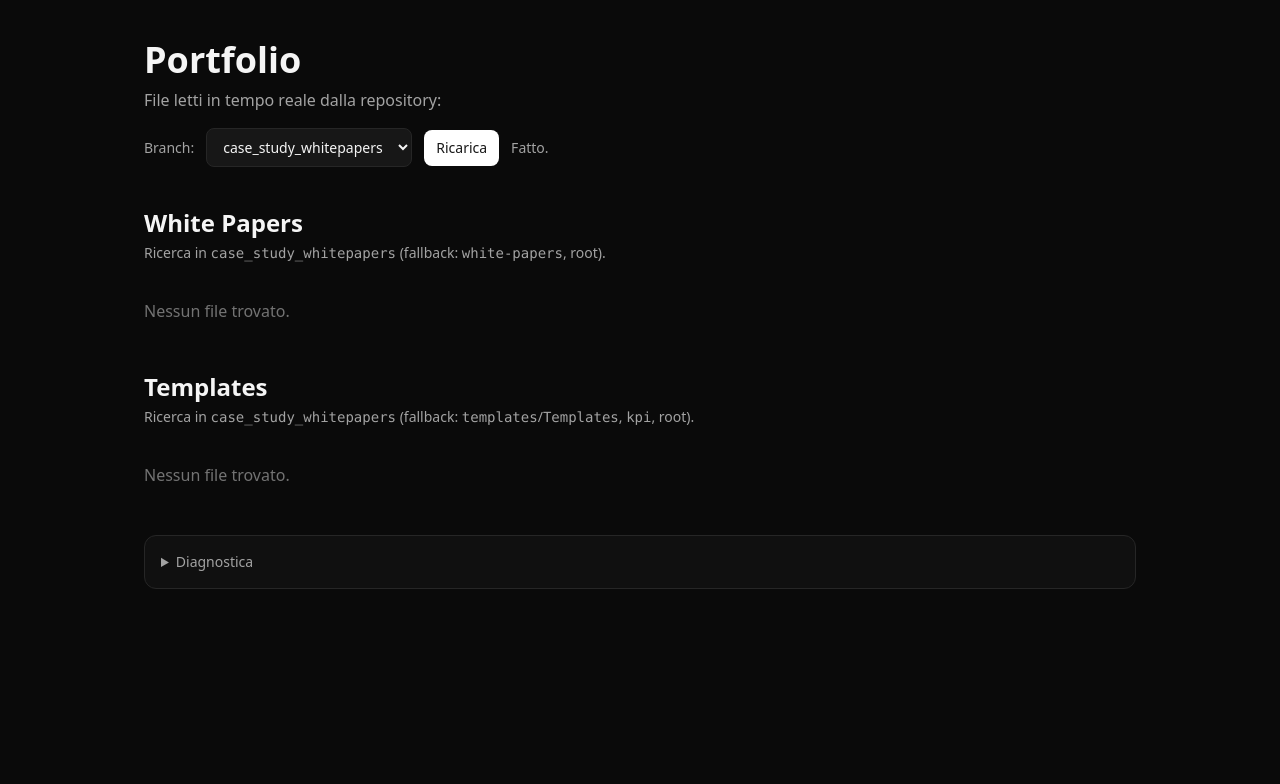
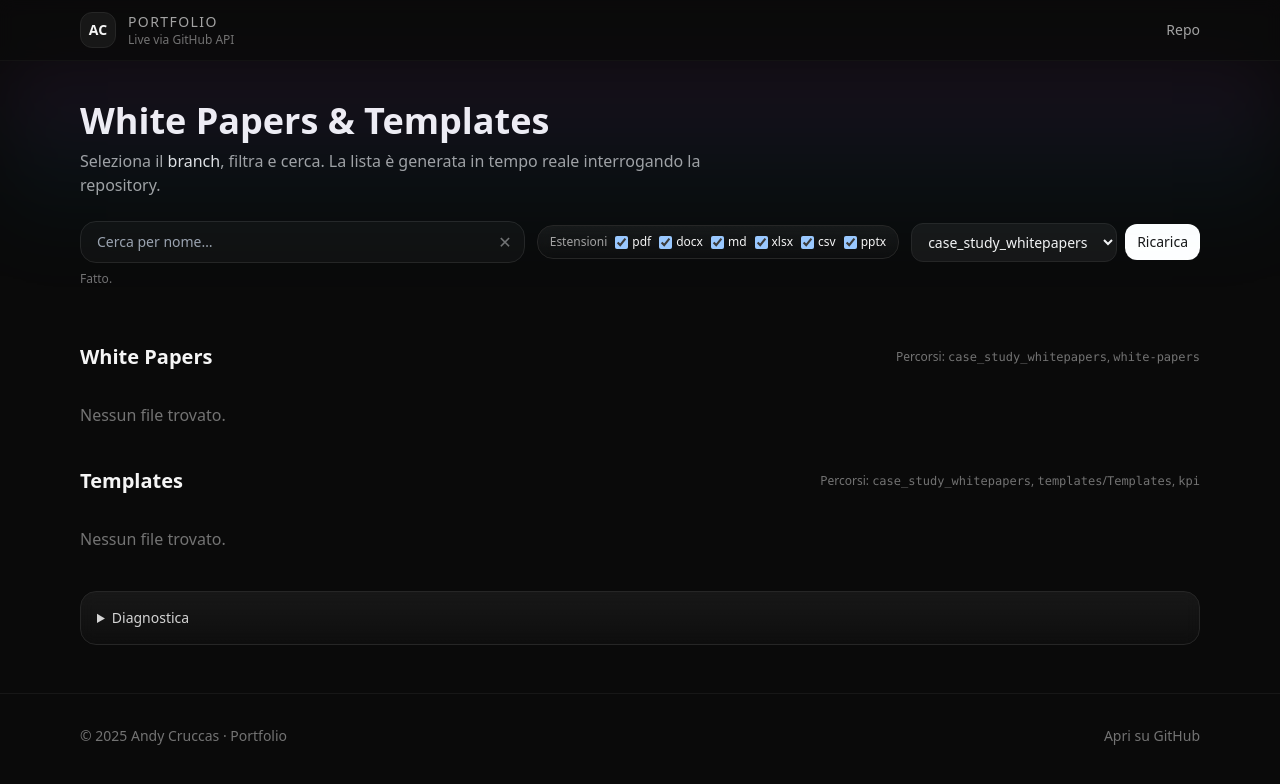
Before and after one commit to andycruccas92/Portfolio, a plain HTML site: page index.html in a window 1280 px wide. Drawn offline with nearby package versions, Linux system fonts and the light colour scheme; no server answers.

Commit message:
Update index.html

```diff
--- a/index.html
+++ b/index.html
@@ -2,48 +2,109 @@
 <html lang="it">
 <head>
   <meta charset="UTF-8" />
+  <meta name="color-scheme" content="dark">
   <meta name="viewport" content="width=device-width, initial-scale=1.0"/>
   <title>Portfolio — White Papers & Templates</title>
   <script src="https://cdn.tailwindcss.com"></script>
-  <style>.spin{animation:spin 1s linear infinite}@keyframes spin{to{transform:rotate(360deg)}}</style>
+  <style>
+    .spin{animation:spin 1s linear infinite}@keyframes spin{to{transform:rotate(360deg)}}
+    .fade-in{animation:fade .35s ease-out}@keyframes fade{from{opacity:0;transform:translateY(4px)}to{opacity:1;transform:translateY(0)}}
+    .glass{background:linear-gradient(180deg, rgba(255,255,255,.06), rgba(255,255,255,.02)); backdrop-filter: blur(8px)}
+    .grid-auto{display:grid;grid-template-columns:repeat(auto-fill,minmax(280px,1fr));gap:1rem}
+  </style>
 </head>
 <body class="bg-neutral-950 text-neutral-100 min-h-screen">
-  <main class="max-w-5xl mx-auto py-10 px-4">
-    <header class="mb-10">
-      <h1 class="text-3xl md:text-4xl font-bold">Portfolio</h1>
-      <p class="text-neutral-400 mt-2">File letti in tempo reale dalla repository:</p>
-      <div class="mt-4 flex flex-wrap items-center gap-3 text-sm">
-        <span class="text-neutral-400">Branch:</span>
-        <select id="branchSel" class="bg-neutral-900 border border-neutral-800 rounded-lg px-3 py-2">
-          <option value="main">main</option>
-          <option value="case_study_whitepapers" selected>case_study_whitepapers</option>
-        </select>
-        <button id="reloadBtn" class="px-3 py-2 rounded-lg bg-white text-neutral-900">Ricarica</button>
-        <span id="status" class="text-neutral-400"></span>
+  <!-- NAV -->
+  <header class="sticky top-0 z-50 border-b border-neutral-900/70 bg-neutral-950/70 backdrop-blur">
+    <div class="max-w-6xl mx-auto px-4 py-3 flex items-center justify-between">
+      <div class="flex items-center gap-3">
+        <div class="h-9 w-9 rounded-xl grid place-items-center bg-neutral-900 border border-neutral-800 text-sm font-bold">AC</div>
+        <div>
+          <div class="text-sm tracking-widest uppercase text-neutral-400">Portfolio</div>
+          <div class="text-xs text-neutral-500">Live via GitHub API</div>
+        </div>
       </div>
-    </header>
+      <a href="https://github.com/andycruccas92/Portfolio" class="text-sm text-neutral-400 hover:text-white">Repo</a>
+    </div>
+  </header>
 
-    <section id="whitepapers" class="mb-12">
-      <h2 class="text-2xl font-semibold">White Papers</h2>
-      <p class="text-neutral-400 text-sm mt-1">Ricerca in <code>case_study_whitepapers</code> (fallback: <code>white-papers</code>, root).</p>
-      <div id="wpList" class="mt-5 grid md:grid-cols-2 gap-4"></div>
+  <!-- HERO -->
+  <section class="relative">
+    <div class="absolute inset-0 pointer-events-none" aria-hidden="true">
+      <div class="h-48 bg-gradient-to-b from-fuchsia-500/10 via-sky-500/5 to-transparent blur-2xl"></div>
+    </div>
+    <div class="max-w-6xl mx-auto px-4 pt-10 pb-6">
+      <h1 class="text-3xl md:text-4xl font-semibold">White Papers & Templates</h1>
+      <p class="text-neutral-400 mt-2 max-w-2xl">
+        Seleziona il <span class="font-medium text-neutral-200">branch</span>, filtra e cerca. La lista è generata in tempo reale interrogando la repository.
+      </p>
+
+      <div class="mt-6 grid md:grid-cols-[1fr_auto_auto] gap-3 items-center">
+        <div class="flex rounded-2xl border border-neutral-800 bg-neutral-900/60">
+          <input id="search" placeholder="Cerca per nome…" class="w-full bg-transparent px-4 py-2.5 text-sm outline-none" />
+          <button id="clearSearch" class="px-3 text-neutral-500 hover:text-neutral-200">✕</button>
+        </div>
+
+        <div class="flex items-center gap-2 glass rounded-2xl border border-neutral-800 px-3 py-2">
+          <span class="text-xs text-neutral-400">Estensioni</span>
+          <label class="text-xs flex items-center gap-1"><input type="checkbox" class="filter-ext" value="pdf" checked>pdf</label>
+          <label class="text-xs flex items-center gap-1"><input type="checkbox" class="filter-ext" value="docx" checked>docx</label>
+          <label class="text-xs flex items-center gap-1"><input type="checkbox" class="filter-ext" value="md" checked>md</label>
+          <label class="text-xs flex items-center gap-1"><input type="checkbox" class="filter-ext" value="xlsx" checked>xlsx</label>
+          <label class="text-xs flex items-center gap-1"><input type="checkbox" class="filter-ext" value="csv" checked>csv</label>
+          <label class="text-xs flex items-center gap-1"><input type="checkbox" class="filter-ext" value="pptx" checked>pptx</label>
+        </div>
+
+        <div class="flex items-center gap-2">
+          <select id="branchSel" class="bg-neutral-900 border border-neutral-800 rounded-xl px-3 py-2 text-sm">
+            <option value="case_study_whitepapers" selected>case_study_whitepapers</option>
+            <option value="main">main</option>
+          </select>
+          <button id="reloadBtn" class="px-3 py-2 rounded-xl bg-white text-neutral-900 text-sm">Ricarica</button>
+        </div>
+      </div>
+      <div id="status" class="mt-2 text-xs text-neutral-500">Pronto.</div>
+    </div>
+  </section>
+
+  <!-- CONTENT -->
+  <main class="max-w-6xl mx-auto px-4 pb-12">
+    <!-- White Papers -->
+    <section class="mt-8">
+      <div class="flex items-center justify-between">
+        <h2 class="text-xl font-semibold">White Papers</h2>
+        <div class="text-xs text-neutral-500">Percorsi: <code>case_study_whitepapers</code>, <code>white-papers</code></div>
+      </div>
+      <div id="wpList" class="mt-4 grid-auto"></div>
       <div id="wpEmpty" class="mt-4 text-neutral-500 hidden">Nessun file trovato.</div>
     </section>
 
-    <section id="templates" class="mb-12">
-      <h2 class="text-2xl font-semibold">Templates</h2>
-      <p class="text-neutral-400 text-sm mt-1">Ricerca in <code>case_study_whitepapers</code> (fallback: <code>templates</code>/<code>Templates</code>, <code>kpi</code>, root).</p>
-      <div id="tplList" class="mt-5 grid md:grid-cols-2 gap-4"></div>
+    <!-- Templates -->
+    <section class="mt-10">
+      <div class="flex items-center justify-between">
+        <h2 class="text-xl font-semibold">Templates</h2>
+        <div class="text-xs text-neutral-500">Percorsi: <code>case_study_whitepapers</code>, <code>templates</code>/<code>Templates</code>, <code>kpi</code></div>
+      </div>
+      <div id="tplList" class="mt-4 grid-auto"></div>
       <div id="tplEmpty" class="mt-4 text-neutral-500 hidden">Nessun file trovato.</div>
     </section>
 
-    <section id="debug" class="mt-12">
-      <details class="bg-neutral-900/50 border border-neutral-800 rounded-xl p-4">
-        <summary class="cursor-pointer text-sm text-neutral-400">Diagnostica</summary>
+    <!-- Debug -->
+    <section class="mt-10">
+      <details class="glass border border-neutral-800 rounded-2xl p-4">
+        <summary class="cursor-pointer text-sm text-neutral-300">Diagnostica</summary>
         <pre id="debugOut" class="mt-3 text-xs text-neutral-300 whitespace-pre-wrap"></pre>
       </details>
     </section>
   </main>
+
+  <!-- FOOTER -->
+  <footer class="border-t border-neutral-900">
+    <div class="max-w-6xl mx-auto px-4 py-8 text-sm text-neutral-500 flex flex-col md:flex-row gap-2 md:items-center md:justify-between">
+      <div>© <span id="y"></span> Andy Cruccas · Portfolio</div>
+      <a class="hover:text-neutral-300" href="https://github.com/andycruccas92/Portfolio">Apri su GitHub</a>
+    </div>
+  </footer>
 
   <script>
     const OWNER = "andycruccas92";
@@ -51,135 +112,110 @@
     const DEFAULT_BRANCH = "case_study_whitepapers";
 
     const GROUPS = [
-      {
-        key: "wp",
-        title: "White Papers",
-        // priorità: sotto-cartelle prevedibili > cartella tema > root (limitata)
-        paths: ["case_study_whitepapers", "white-papers"],
-        exts: ["pdf","docx","doc","md"],
-        targetEl: "wpList",
-        emptyEl: "wpEmpty",
-        classifier: (f) => true // tutto ciò che matcha exts va qui
-      },
-      {
-        key: "tpl",
-        title: "Templates",
-        // includo anche duplicati di case nelle maiuscole per robustezza
-        paths: ["case_study_whitepapers", "templates", "Templates", "kpi"],
-        exts: ["xlsx","xls","csv","pptx","docx","md","pdf"],
-        targetEl: "tplList",
-        emptyEl: "tplEmpty",
-        classifier: (f) => true
-      }
+      { key:"wp", title:"White Papers", paths:["case_study_whitepapers","white-papers"], exts:["pdf","docx","doc","md"], targetEl:"wpList", emptyEl:"wpEmpty" },
+      { key:"tpl", title:"Templates", paths:["case_study_whitepapers","templates","Templates","kpi"], exts:["xlsx","xls","csv","pptx","docx","md","pdf"], targetEl:"tplList", emptyEl:"tplEmpty" }
     ];
 
-    const statusEl = document.getElementById("status");
-    const debugEl  = document.getElementById("debugOut");
-    const branchSel= document.getElementById("branchSel");
-    const reloadBtn= document.getElementById("reloadBtn");
+    const el = (id)=>document.getElementById(id);
+    const statusEl=el("status"), debugEl=el("debugOut"), branchSel=el("branchSel"), reloadBtn=el("reloadBtn");
+    const searchEl=el("search"), clearSearchEl=el("clearSearch");
+    document.getElementById("y").textContent = new Date().getFullYear();
 
-    branchSel.value = DEFAULT_BRANCH;
-    reloadBtn.addEventListener("click", () => loadAll(branchSel.value));
-    branchSel.addEventListener("change", () => loadAll(branchSel.value));
-
-    function extOf(name) {
-      const i = name.lastIndexOf(".");
-      return i >= 0 ? name.slice(i+1).toLowerCase() : "";
+    function extOf(n){const i=n.lastIndexOf(".");return i>=0?n.slice(i+1).toLowerCase():"";}
+    function card(f, ref){
+      const raw  = `https://raw.githubusercontent.com/${OWNER}/${REPO}/${encodeURIComponent(ref)}/${f.path}`;
+      const blob = `https://github.com/${OWNER}/${REPO}/blob/${encodeURIComponent(ref)}/${f.path}`;
+      return `<article class="glass fade-in rounded-2xl border border-neutral-800 p-5">
+        <div class="flex items-start justify-between gap-3">
+          <div>
+            <h3 class="font-medium text-white">${f.icon||"📄"} ${f.name}</h3>
+            <p class="text-[11px] text-neutral-400 mt-1">${f.path}</p>
+          </div>
+          <span class="text-[10px] px-2 py-0.5 rounded-full border border-neutral-700 text-neutral-300">${extOf(f.name)}</span>
+        </div>
+        <div class="mt-4 flex gap-2">
+          <a class="px-3 py-1 rounded-lg bg-white text-neutral-900 text-sm" href="${raw}" target="_blank" rel="noreferrer">Apri/Scarica</a>
+          <a class="px-3 py-1 rounded-lg border border-neutral-700 text-sm" href="${blob}" target="_blank" rel="noreferrer">Vedi su GitHub</a>
+        </div>
+      </article>`;
     }
 
-    async function ghList(path, ref) {
-      const base = `https://api.github.com/repos/${OWNER}/${REPO}/contents`;
+    async function ghList(path, ref){
+      const base=`https://api.github.com/repos/${OWNER}/${REPO}/contents`;
       const url = path ? `${base}/${encodeURIComponent(path)}?ref=${encodeURIComponent(ref)}` : `${base}?ref=${encodeURIComponent(ref)}`;
       const res = await fetch(url);
-      if (res.status === 404) return { path: path || "<root>", items: [], ok: true, status: 404 };
+      if(res.status===404) return { path: path||"<root>", items: [], ok:true, status:404 };
       const data = await res.json();
-      return { path: path || "<root>", items: Array.isArray(data) ? data : [], ok: res.ok, status: res.status };
+      return { path: path||"<root>", items: Array.isArray(data)?data:[], ok: res.ok, status:res.status };
     }
 
-    async function listRecursive(startPath, ref, filterExts) {
-      const stack = [startPath];
-      const out = [];
-      while (stack.length) {
-        const p = stack.pop();
-        const res = await ghList(p, ref);
-        if (!res.ok && res.status !== 404) continue;
-        for (const it of res.items) {
-          if (it.type === "dir") stack.push((p ? p + "/" : "") + it.name);
-          if (it.type === "file" && filterExts.includes(extOf(it.name))) {
-            out.push({ name: it.name, path: (p ? p + "/" : "") + it.name });
+    async function listRecursive(startPath, ref, filterExts){
+      const stack=[startPath], out=[];
+      while(stack.length){
+        const p=stack.pop();
+        const r=await ghList(p, ref);
+        if(!r.ok && r.status!==404) continue;
+        for(const it of r.items){
+          if(it.type==="dir") stack.push((p?p+"/":"")+it.name);
+          if(it.type==="file" && filterExts.includes(extOf(it.name))){
+            out.push({ name: it.name, path: (p?p+"/":"")+it.name });
           }
         }
       }
       return out;
     }
 
-    function card(file, ref) {
-      const raw = `https://raw.githubusercontent.com/${OWNER}/${REPO}/${encodeURIComponent(ref)}/${file.path}`;
-      const blob = `https://github.com/${OWNER}/${REPO}/blob/${encodeURIComponent(ref)}/${file.path}`;
-      return `
-        <article class="rounded-2xl border border-neutral-800 p-5 bg-neutral-900 hover:border-neutral-600">
-          <h3 class="font-medium text-white">📄 ${file.name}</h3>
-          <p class="text-xs text-neutral-400 mt-1">${file.path}</p>
-          <div class="mt-3 flex gap-2">
-            <a class="px-3 py-1 rounded-lg bg-white text-neutral-900 text-sm" href="${raw}" target="_blank" rel="noreferrer">Apri/Scarica</a>
-            <a class="px-3 py-1 rounded-lg border border-neutral-700 text-sm" href="${blob}" target="_blank" rel="noreferrer">Vedi su GitHub</a>
-          </div>
-        </article>
-      `;
+    function getCheckedExts(){
+      return Array.from(document.querySelectorAll(".filter-ext:checked")).map(i=>i.value.toLowerCase());
     }
 
-    async function loadGroup(group, ref) {
-      const target = document.getElementById(group.targetEl);
-      const empty  = document.getElementById(group.emptyEl);
-      target.innerHTML = "";
-      empty.classList.add("hidden");
+    function applyFilters(files){
+      const q = searchEl.value.trim().toLowerCase();
+      const allowed = new Set(getCheckedExts());
+      return files.filter(f => allowed.has(extOf(f.name)) && (!q || f.name.toLowerCase().includes(q)));
+    }
 
-      let found = [];
-      let logs = [];
+    async function loadGroup(group, ref){
+      const target = el(group.targetEl), empty=el(group.emptyEl);
+      target.innerHTML=""; empty.classList.add("hidden");
+      const logs=[]; let found=[];
 
-      for (const basePath of group.paths) {
-        try {
+      for(const basePath of group.paths){
+        try{
           const items = await listRecursive(basePath, ref, group.exts);
-          logs.push(`SCAN ${basePath || "<root>"}@${ref} -> ${items.length} file`);
-          found = found.concat(items.filter(group.classifier));
-        } catch (e) {
+          logs.push(`SCAN ${basePath}@${ref} -> ${items.length} file`);
+          found = found.concat(items);
+        }catch(e){
           logs.push(`ERR ${basePath}@${ref}: ${e && e.message ? e.message : e}`);
         }
       }
+      // Dedup per path
+      const uniq=[]; const seen=new Set();
+      for(const f of found){ if(!seen.has(f.path)){ seen.add(f.path); uniq.push(f); } }
+      const filtered = applyFilters(uniq);
 
-      // dedup per path
-      const uniq = [];
-      const seen = new Set();
-      for (const f of found) {
-        if (seen.has(f.path)) continue;
-        seen.add(f.path);
-        uniq.push(f);
-      }
-
-      if (uniq.length === 0) {
-        empty.classList.remove("hidden");
-      } else {
-        target.innerHTML = uniq
-          .sort((a,b)=> a.name.localeCompare(b.name))
-          .map(f => card(f, ref))
-          .join("");
-      }
+      if(filtered.length===0) empty.classList.remove("hidden");
+      else target.innerHTML = filtered.sort((a,b)=>a.name.localeCompare(b.name)).map(f=>card(f, ref)).join("");
 
       return logs.join("\n");
     }
 
-    async function loadAll(ref) {
-      statusEl.textContent = "Caricamento…";
-      debugEl.textContent = "";
-      const logs = [];
-      for (const g of GROUPS) {
-        const l = await loadGroup(g, ref);
-        logs.push(`== ${g.title} ==\n${l}\n`);
-      }
-      statusEl.textContent = "Fatto.";
-      debugEl.textContent = logs.join("\n");
+    async function loadAll(ref){
+      statusEl.textContent="Caricamento…";
+      const logs=[];
+      for(const g of GROUPS){ logs.push(`== ${g.title} ==\n` + await loadGroup(g, ref)); }
+      statusEl.textContent="Fatto.";
+      debugEl.textContent=logs.join("\n\n");
     }
 
+    // handlers
+    branchSel.value = DEFAULT_BRANCH;
+    reloadBtn.addEventListener("click", ()=>loadAll(branchSel.value));
+    searchEl.addEventListener("input", ()=>loadAll(branchSel.value));
+    clearSearchEl.addEventListener("click", ()=>{searchEl.value=""; loadAll(branchSel.value);});
+    document.querySelectorAll(".filter-ext").forEach(cb=>cb.addEventListener("change",()=>loadAll(branchSel.value)));
+
+    // boot
     loadAll(branchSel.value);
   </script>
 </body>
```
